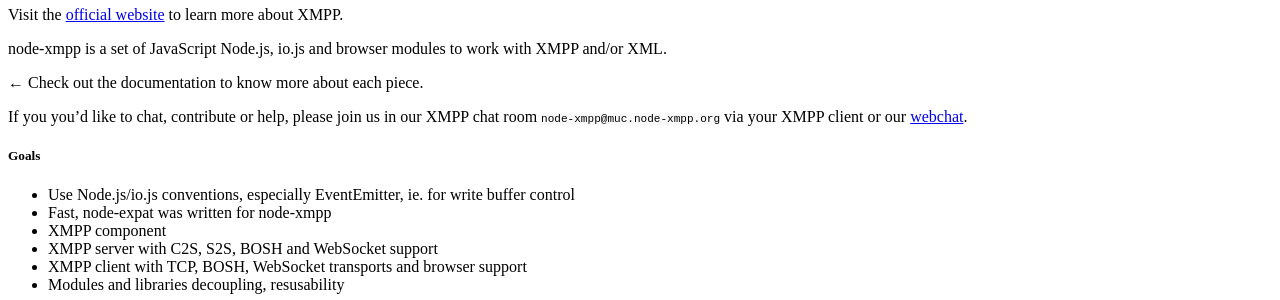
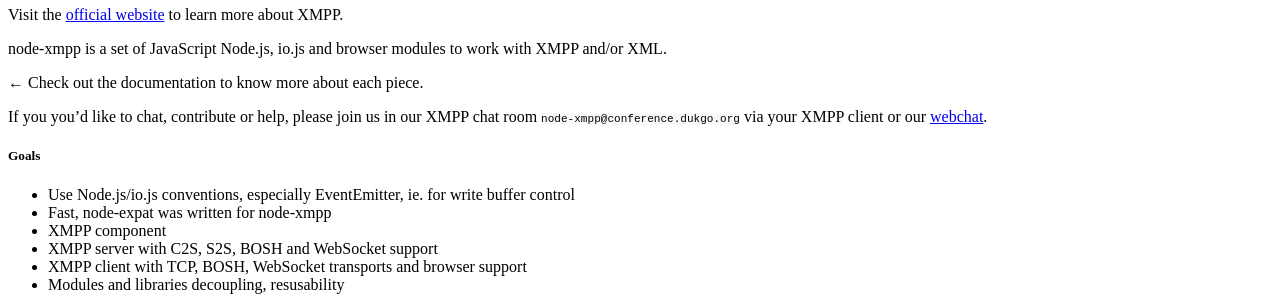
Before and after one commit to node-xmpp/node-xmpp.github.io, a Jekyll site: the page built from index.md, in a window 1280 px wide. Shown: the part 341-641 px from the top of the page. Built offline with Jekyll 4.4.1, drawn with Linux system fonts in a browser that asks for light colours; Markdown is read by kramdown in place of the engine named in the settings; a style sheet for code colours, icons or effects is not loaded.

Commit message:
tmp muc room

````diff
--- a/index.md
+++ b/index.md
@@ -10,7 +10,7 @@
 
 ← Check out the documentation to know more about each piece.
 
-If you you'd like to chat, contribute or help, please join us in our XMPP chat room ```node-xmpp@muc.node-xmpp.org``` via your XMPP client or our [webchat](http://node-xmpp.org/webchat/).
+If you you'd like to chat, contribute or help, please join us in our XMPP chat room ```node-xmpp@conference.dukgo.org``` via your XMPP client or our [webchat](http://node-xmpp.org/webchat/).
 
 ##### Goals
 * Use Node.js/io.js conventions, especially EventEmitter, ie. for write buffer control
````
